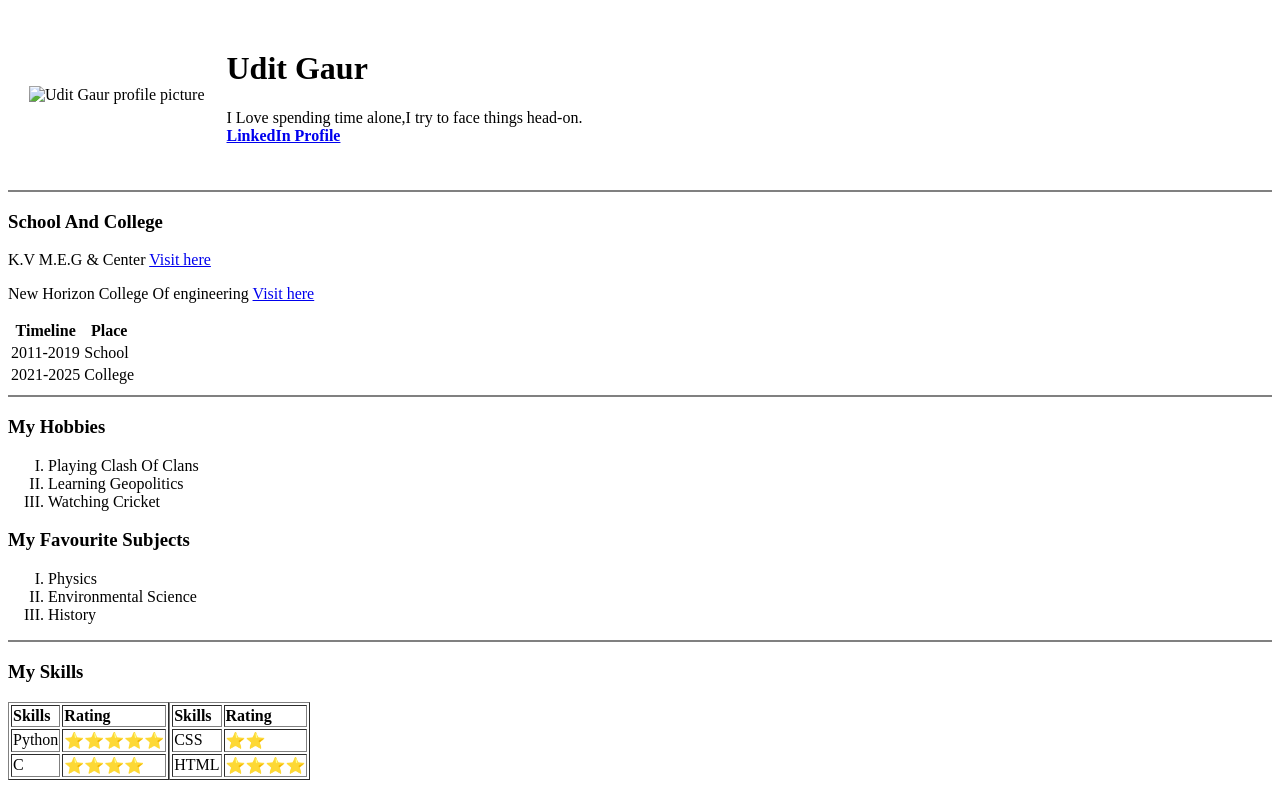
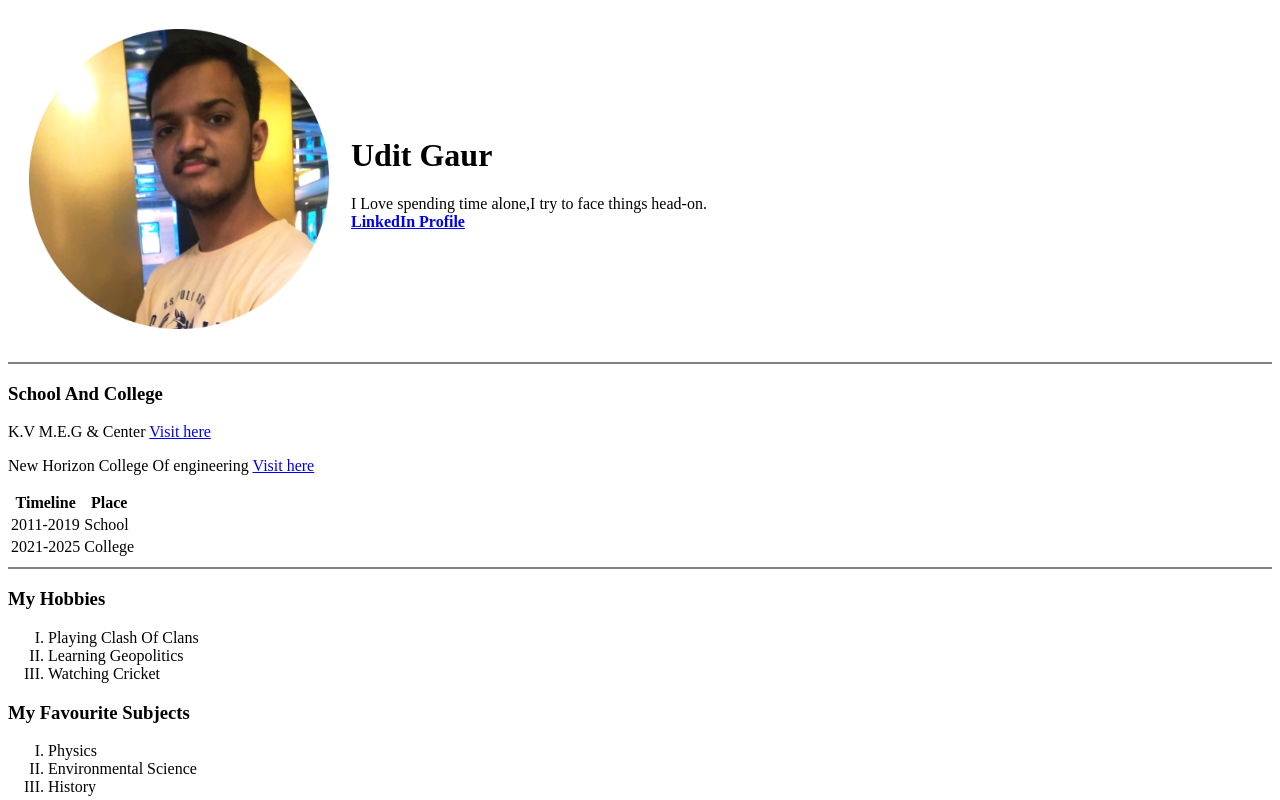
Before and after one commit to Udit19-pixel/CV, a plain HTML site: page index.html in a window 1280 px wide. Shown: the top 800 px of the page. Drawn offline with Linux system fonts and the light colour scheme.

Commit message:
Edited the path of my photo

```diff
--- a/index.html
+++ b/index.html
@@ -7,7 +7,7 @@
 <body>
     <table cellspacing="20">
         <td>
-            <img src="images/Udit_circular.jpg" alt="Udit Gaur profile picture" height="300px">
+            <img src="Udit_circular.jpg" alt="Udit Gaur profile picture" height="300px">
         </td>
         <td>
             <h1>Udit Gaur</h1>
```
